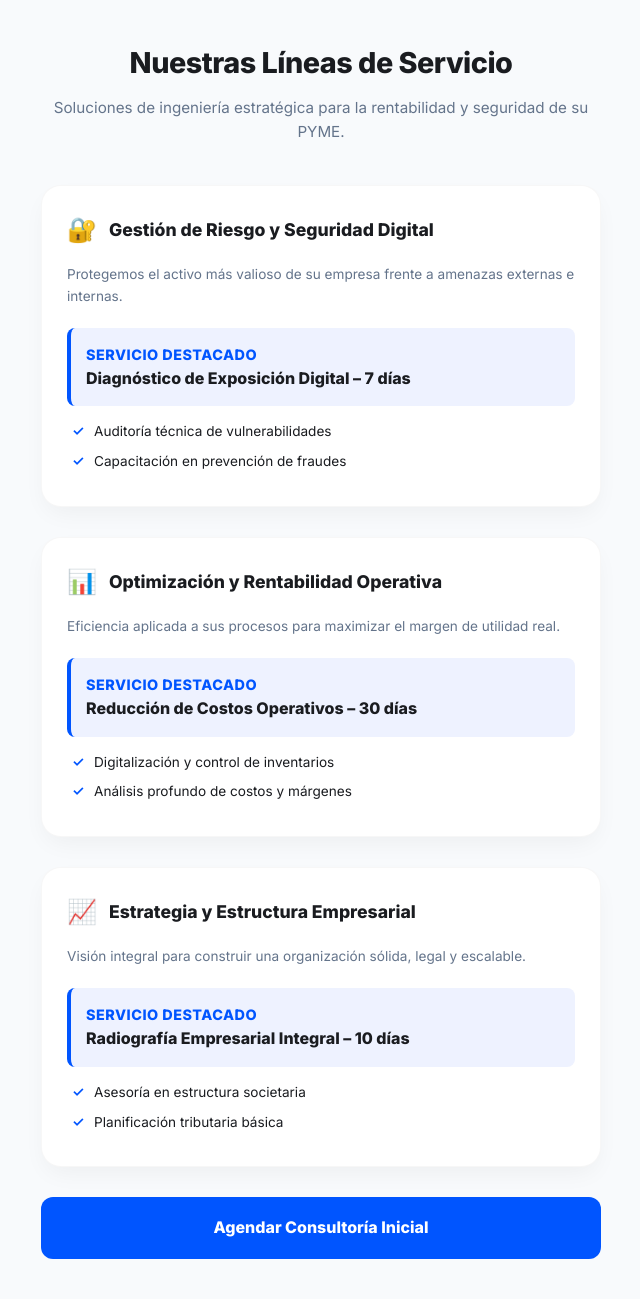
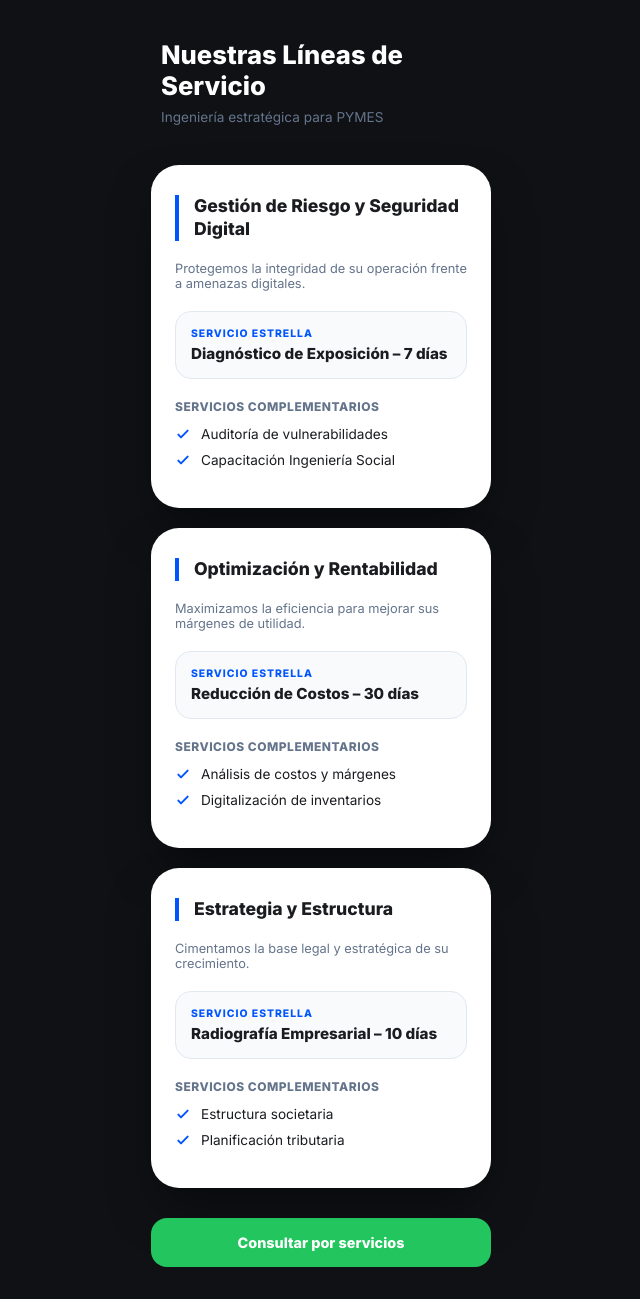
Before and after one commit to IKUBERT/ikubert.github.io, a Jekyll site: the page built from servicios.html, in a window 1280 px wide. Shown: the whole page, without its empty margins (319-959 px from the left). Built offline with Jekyll 4.4.1, drawn with Linux system fonts in a browser that asks for light colours.

Commit message:
Update servicios.html

```diff
--- a/servicios.html
+++ b/servicios.html
@@ -1,99 +1,160 @@
+---
+layout: null
+---
 <!DOCTYPE html>
 <html lang="es">
 <head>
     <meta charset="UTF-8">
-    <meta name="viewport" content="width=device-width, initial-scale=1.0">
+    <meta name="viewport" content="width=device-width, initial-scale=1.0, maximum-scale=1.0, user-scalable=no">
     <title>Servicios | IKUBERT</title>
     <link href="https://fonts.googleapis.com/css2?family=Inter:wght@400;600;800&display=swap" rel="stylesheet">
     <style>
         :root {
-            --bg: #f8fafc;
-            --primary: #0055ff;
-            --dark: #1a1c20;
+            --bg: #0f1115;
+            --card-bg: #ffffff;
+            --text-main: #1a1c20;
             --text-sec: #64748b;
-            --white: #ffffff;
-            --accent-soft: #eef2ff;
+            --accent: #0055ff;
+            --wsp: #22c55e;
         }
 
-        * { margin: 0; padding: 0; box-sizing: border-box; }
+        * { margin: 0; padding: 0; box-sizing: border-box; -webkit-tap-highlight-color: transparent; }
 
         body {
+            background-color: var(--bg);
             font-family: 'Inter', sans-serif;
-            background-color: var(--bg);
-            color: var(--dark);
-            line-height: 1.6;
+            display: flex;
+            justify-content: center;
+            min-height: 100vh;
+            padding: 20px 0;
         }
 
-        .container { padding: 40px 20px; max-width: 600px; margin: auto; }
-
-        header { text-align: center; margin-bottom: 40px; }
-        header h1 { font-size: 1.8rem; font-weight: 800; letter-spacing: -0.5px; }
-        header p { color: var(--text-sec); font-size: 0.95rem; margin-top: 10px; }
-
-        /* Estructura de Líneas */
-        .linea-servicio {
-            background: var(--white);
-            border-radius: 20px;
-            padding: 25px;
-            margin-bottom: 30px;
-            box-shadow: 0 10px 25px -5px rgba(0,0,0,0.05);
-            border: 1px solid rgba(0,0,0,0.03);
+        .container {
+            width: 340px;
+            display: flex;
+            flex-direction: column;
+            gap: 20px;
         }
 
-        .linea-header { display: flex; align-items: center; margin-bottom: 15px; }
-        .icon { font-size: 1.5rem; margin-right: 12px; }
-        .linea-header h2 { font-size: 1.1rem; font-weight: 700; color: var(--dark); }
+        header {
+            padding: 20px 10px;
+            text-align: left;
+        }
 
-        .linea-desc { font-size: 0.85rem; color: var(--text-sec); margin-bottom: 20px; }
+        header h1 {
+            color: white;
+            font-size: 1.6rem;
+            font-weight: 800;
+            line-height: 1.2;
+        }
+
+        header p {
+            color: var(--text-sec);
+            font-size: 0.85rem;
+            margin-top: 8px;
+        }
+
+        /* Card de Línea de Servicio */
+        .service-card {
+            background: var(--card-bg);
+            border-radius: 28px;
+            padding: 30px 24px;
+            box-shadow: 0 25px 50px -12px rgba(0, 0, 0, 0.5);
+        }
+
+        .line-header {
+            margin-bottom: 20px;
+            border-left: 4px solid var(--accent);
+            padding-left: 15px;
+        }
+
+        .line-header h2 {
+            font-size: 1.1rem;
+            font-weight: 800;
+            color: var(--text-main);
+            line-height: 1.3;
+        }
+
+        .line-desc {
+            font-size: 0.8rem;
+            color: var(--text-sec);
+            margin-bottom: 20px;
+            font-weight: 400;
+        }
 
         /* Servicio Estrella */
-        .servicio-estrella {
-            background: var(--accent-soft);
-            border-left: 4px solid var(--primary);
+        .highlight-box {
+            background: #f8fafc;
+            border: 1.5px solid #e2e8f0;
             padding: 15px;
-            border-radius: 8px;
-            margin-bottom: 15px;
+            border-radius: 16px;
+            margin-bottom: 20px;
         }
-        .estrella-titulo {
+
+        .highlight-tag {
+            font-size: 0.65rem;
+            font-weight: 800;
+            color: var(--accent);
+            text-transform: uppercase;
+            letter-spacing: 1px;
             display: block;
+            margin-bottom: 4px;
+        }
+
+        .highlight-name {
+            font-size: 0.95rem;
             font-weight: 700;
-            color: var(--primary);
-            font-size: 0.9rem;
+            color: var(--text-main);
+        }
+
+        /* Servicios Complementarios */
+        .complementary-title {
+            font-size: 0.75rem;
+            font-weight: 700;
+            color: var(--text-sec);
             text-transform: uppercase;
             letter-spacing: 0.5px;
+            margin-bottom: 12px;
+            display: block;
         }
-        .estrella-nombre { font-size: 1rem; font-weight: 800; color: var(--dark); }
 
-        /* Lista complementaria */
-        .otros-servicios { list-style: none; padding-left: 5px; }
-        .otros-servicios li {
-            font-size: 0.85rem;
-            color: var(--dark);
-            margin-bottom: 8px;
+        .complementary-list {
+            list-style: none;
+        }
+
+        .complementary-item {
             display: flex;
             align-items: center;
+            font-size: 0.85rem;
+            color: var(--text-main);
+            font-weight: 500;
+            margin-bottom: 10px;
         }
-        .otros-servicios li::before {
-            content: "✓";
-            color: var(--primary);
+
+        .complementary-item svg {
+            width: 16px;
             margin-right: 10px;
-            font-weight: bold;
+            color: var(--accent);
+            flex-shrink: 0;
         }
 
         /* Botón de Acción */
-        .cta-container { text-align: center; margin-top: 20px; }
-        .btn-cta {
-            background: var(--primary);
-            color: var(--white);
-            padding: 18px 30px;
-            border-radius: 12px;
+        .btn-wsp {
+            display: flex;
+            align-items: center;
+            justify-content: center;
+            padding: 16px;
+            border-radius: 16px;
             text-decoration: none;
+            font-size: 0.9rem;
             font-weight: 700;
-            display: inline-block;
-            width: 100%;
+            background: var(--wsp);
+            color: white;
+            margin-top: 10px;
             transition: transform 0.2s;
         }
-        .btn-cta:active { transform: scale(0.98); }
+
+        .btn-wsp:active { transform: scale(0.96); }
 
     </style>
 </head>
@@ -102,66 +163,83 @@
     <div class="container">
         <header>
             <h1>Nuestras Líneas de Servicio</h1>
-            <p>Soluciones de ingeniería estratégica para la rentabilidad y seguridad de su PYME.</p>
+            <p>Ingeniería estratégica para PYMES</p>
         </header>
 
-        <div class="linea-servicio">
-            <div class="linea-header">
-                <span class="icon">🔐</span>
+        <div class="service-card">
+            <div class="line-header">
                 <h2>Gestión de Riesgo y Seguridad Digital</h2>
             </div>
-            <p class="linea-desc">Protegemos el activo más valioso de su empresa frente a amenazas externas e internas.</p>
+            <p class="line-desc">Protegemos la integridad de su operación frente a amenazas digitales.</p>
 
-            <div class="servicio-estrella">
-                <span class="estrella-titulo">Servicio Destacado</span>
-                <span class="estrella-nombre">Diagnóstico de Exposición Digital – 7 días</span>
+            <div class="highlight-box">
+                <span class="highlight-tag">Servicio Estrella</span>
+                <div class="highlight-name">Diagnóstico de Exposición – 7 días</div>
             </div>
 
-            <ul class="otros-servicios">
-                <li>Auditoría técnica de vulnerabilidades</li>
-                <li>Capacitación en prevención de fraudes</li>
-            </ul>
+            <span class="complementary-title">Servicios Complementarios</span>
+            <div class="complementary-list">
+                <div class="complementary-item">
+                    <svg fill="none" stroke="currentColor" viewBox="0 0 24 24" xmlns="http://www.w3.org/2000/svg"><path stroke-linecap="round" stroke-linejoin="round" stroke-width="3" d="M5 13l4 4L19 7"></path></svg>
+                    Auditoría de vulnerabilidades
+                </div>
+                <div class="complementary-item">
+                    <svg fill="none" stroke="currentColor" viewBox="0 0 24 24" xmlns="http://www.w3.org/2000/svg"><path stroke-linecap="round" stroke-linejoin="round" stroke-width="3" d="M5 13l4 4L19 7"></path></svg>
+                    Capacitación Ingeniería Social
+                </div>
+            </div>
         </div>
 
-        <div class="linea-servicio">
-            <div class="linea-header">
-                <span class="icon">📊</span>
-                <h2>Optimización y Rentabilidad Operativa</h2>
+        <div class="service-card">
+            <div class="line-header">
+                <h2>Optimización y Rentabilidad</h2>
             </div>
-            <p class="linea-desc">Eficiencia aplicada a sus procesos para maximizar el margen de utilidad real.</p>
+            <p class="line-desc">Maximizamos la eficiencia para mejorar sus márgenes de utilidad.</p>
 
-            <div class="servicio-estrella">
-                <span class="estrella-titulo">Servicio Destacado</span>
-                <span class="estrella-nombre">Reducción de Costos Operativos – 30 días</span>
+            <div class="highlight-box">
+                <span class="highlight-tag">Servicio Estrella</span>
+                <div class="highlight-name">Reducción de Costos – 30 días</div>
             </div>
 
-            <ul class="otros-servicios">
-                <li>Digitalización y control de inventarios</li>
-                <li>Análisis profundo de costos y márgenes</li>
-            </ul>
+            <span class="complementary-title">Servicios Complementarios</span>
+            <div class="complementary-list">
+                <div class="complementary-item">
+                    <svg fill="none" stroke="currentColor" viewBox="0 0 24 24" xmlns="http://www.w3.org/2000/svg"><path stroke-linecap="round" stroke-linejoin="round" stroke-width="3" d="M5 13l4 4L19 7"></path></svg>
+                    Análisis de costos y márgenes
+                </div>
+                <div class="complementary-item">
+                    <svg fill="none" stroke="currentColor" viewBox="0 0 24 24" xmlns="http://www.w3.org/2000/svg"><path stroke-linecap="round" stroke-linejoin="round" stroke-width="3" d="M5 13l4 4L19 7"></path></svg>
+                    Digitalización de inventarios
+                </div>
+            </div>
         </div>
 
-        <div class="linea-servicio">
-            <div class="linea-header">
-                <span class="icon">📈</span>
-                <h2>Estrategia y Estructura Empresarial</h2>
+        <div class="service-card">
+            <div class="line-header">
+                <h2>Estrategia y Estructura</h2>
             </div>
-            <p class="linea-desc">Visión integral para construir una organización sólida, legal y escalable.</p>
+            <p class="line-desc">Cimentamos la base legal y estratégica de su crecimiento.</p>
 
-            <div class="servicio-estrella">
-                <span class="estrella-titulo">Servicio Destacado</span>
-                <span class="estrella-nombre">Radiografía Empresarial Integral – 10 días</span>
+            <div class="highlight-box">
+                <span class="highlight-tag">Servicio Estrella</span>
+                <div class="highlight-name">Radiografía Empresarial – 10 días</div>
             </div>
 
-            <ul class="otros-servicios">
-                <li>Asesoría en estructura societaria</li>
-                <li>Planificación tributaria básica</li>
-            </ul>
+            <span class="complementary-title">Servicios Complementarios</span>
+            <div class="complementary-list">
+                <div class="complementary-item">
+                    <svg fill="none" stroke="currentColor" viewBox="0 0 24 24" xmlns="http://www.w3.org/2000/svg"><path stroke-linecap="round" stroke-linejoin="round" stroke-width="3" d="M5 13l4 4L19 7"></path></svg>
+                    Estructura societaria
+                </div>
+                <div class="complementary-item">
+                    <svg fill="none" stroke="currentColor" viewBox="0 0 24 24" xmlns="http://www.w3.org/2000/svg"><path stroke-linecap="round" stroke-linejoin="round" stroke-width="3" d="M5 13l4 4L19 7"></path></svg>
+                    Planificación tributaria
+                </div>
+            </div>
         </div>
 
-        <div class="cta-container">
-            <a href="https://wa.me/56989374989" class="btn-cta">Agendar Consultoría Inicial</a>
-        </div>
+        <a href="https://wa.me/56989374989" class="btn-wsp">Consultar por servicios</a>
+
     </div>
 
 </body>
```
